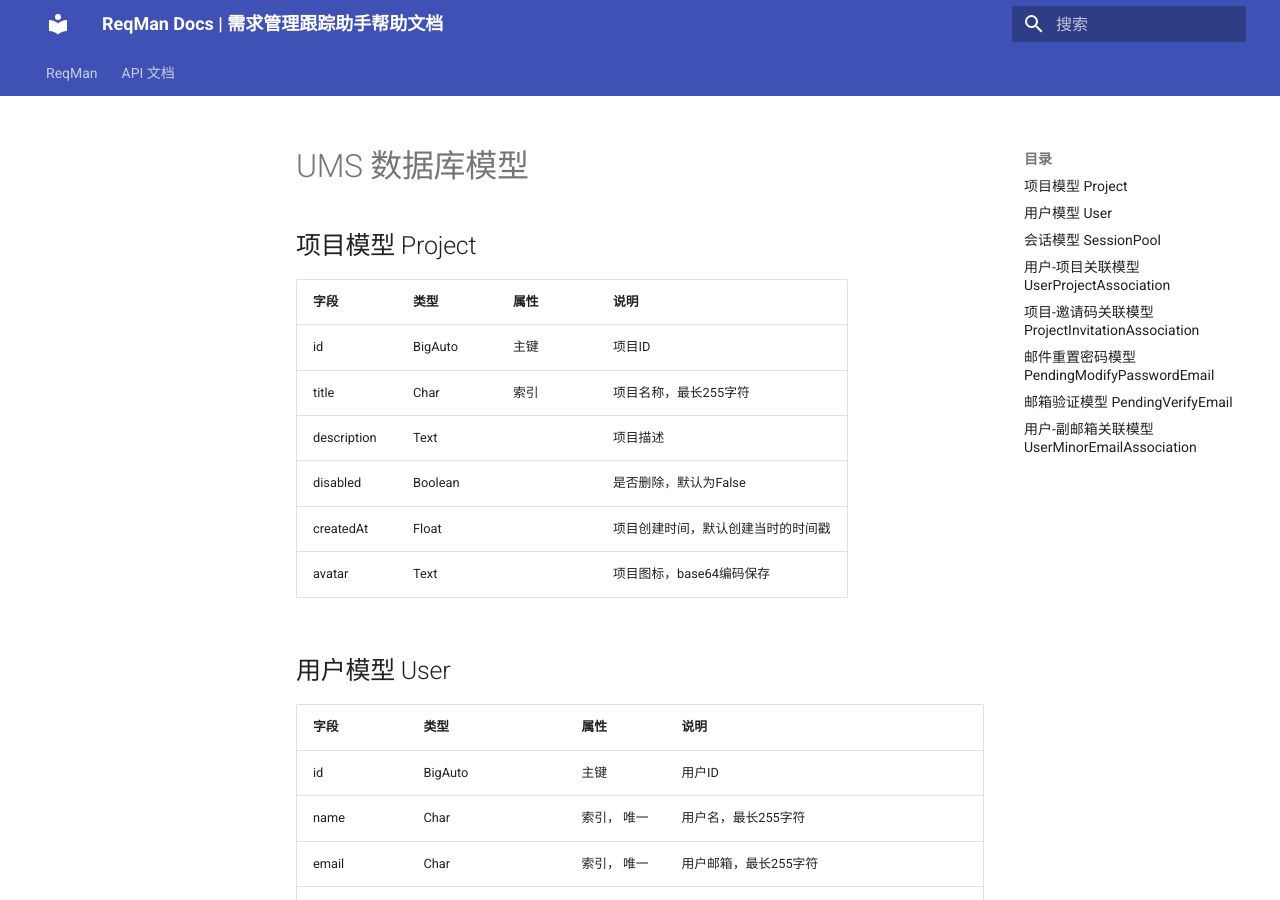
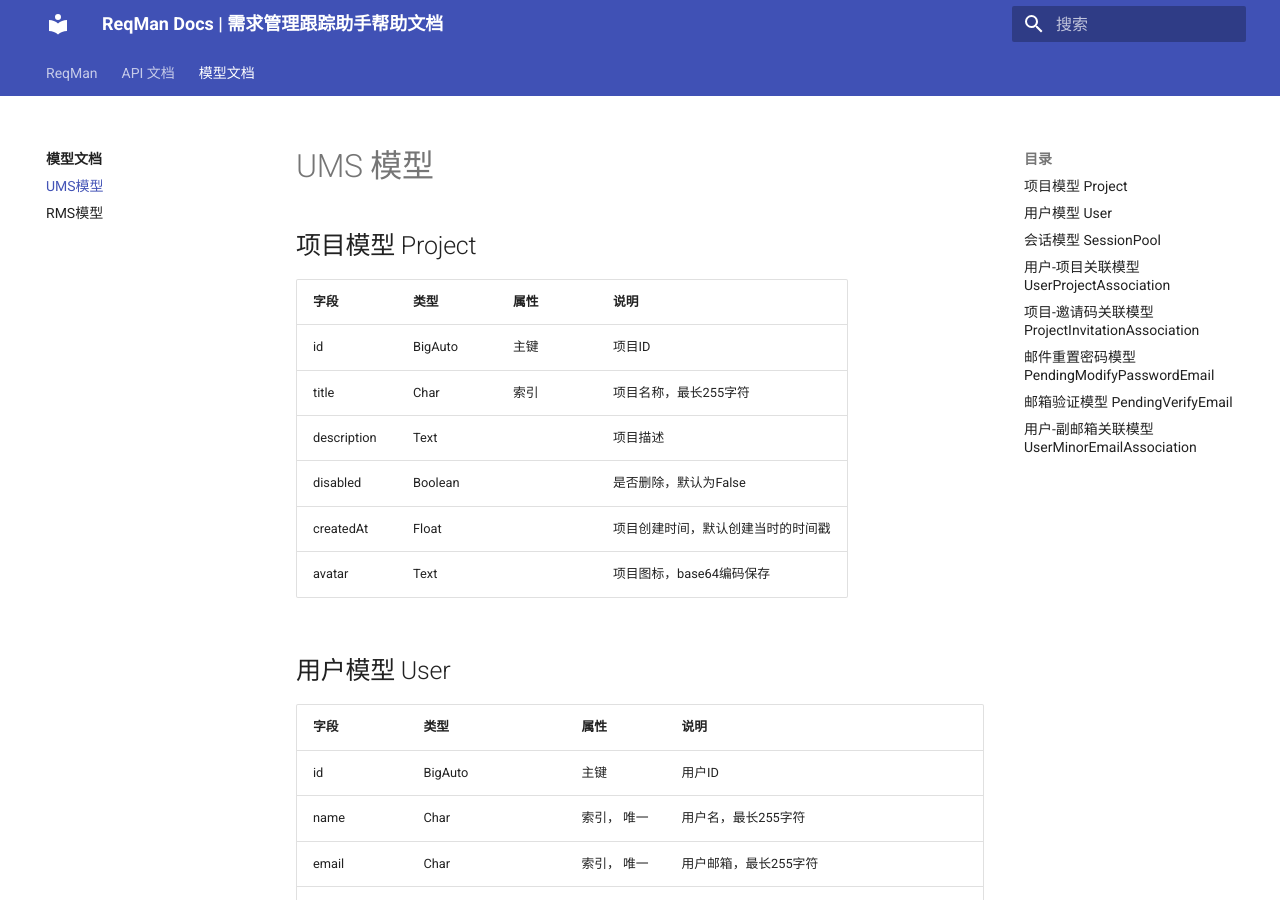
Before and after one commit to c7w/ReqMan-doc, an MkDocs documentation site: the page built from docs/model/ums.md, in a window 1280 px wide and 900 px high. Built offline with MkDocs 1.6.1 and Material for MkDocs 9.7.7, drawn with Linux system fonts in a browser that asks for light colours.

Commit message:
[SR.004.801.I] Add links in navigation (#1)

```diff
--- /dev/null
+++ b/docs/model/rms.md
@@ -0,0 +1 @@
+# RMS 模型
--- a/docs/model/ums.md
+++ b/docs/model/ums.md
@@ -4,7 +4,7 @@
     }
 </style>
 
-# UMS 数据库模型
+# UMS 模型
 
 
 ## 项目模型 Project
--- a/mkdocs.yml
+++ b/mkdocs.yml
@@ -13,6 +13,10 @@ nav:
       - 项目管理: api/ums/project.md
     - RMS模块:
       - api/rms/index.md
+  - 模型文档:
+    - model/index.md
+    - UMS模型: model/ums.md
+    - RMS模型: model/rms.md
 
 # Site Configuration
 # Do not touch it unless you know what you are doing!
```
